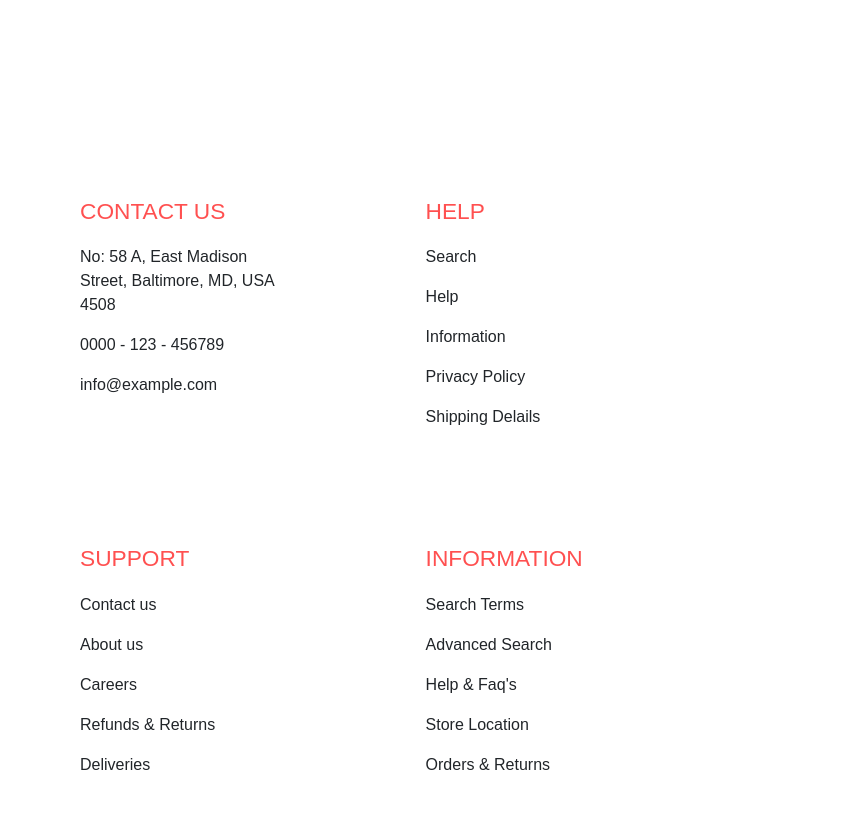
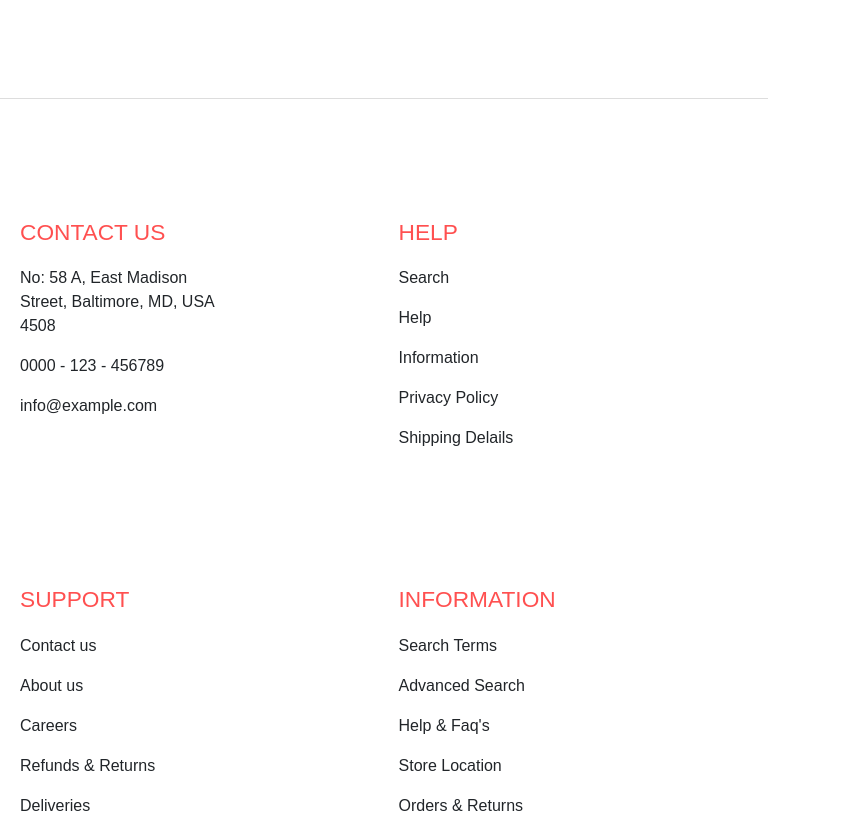
Before and after one commit to hamzabalouty/lights-Ecommerce, a React (Create React App) app: page /shop in a window 768 px wide. Shown: the part 2873-3707 px from the top of the page, 848 px wide, since content can reach past the window. Before the commit the page ends 3666 px from the top, so only its background shows below. Built offline with nearby package versions, Linux system fonts and the light colour scheme.

Commit message:
Update Footer.css

```diff
--- a/src/components/Footer/Footer.css
+++ b/src/components/Footer/Footer.css
@@ -1,16 +1,18 @@
 .footer {
   max-width: 100%;
   margin-top: 100px;
+  border-top: 1px solid #ddd;
 }
 .footer-container {
+  max-width: 100%;
   display: flex;
-  margin-left: 80px;
-  margin-right: 80px;
-  border-top: 1px solid #ddd;
+  margin-left: 20px;
+  margin-right: 20px;
+  gap: 6%;
 }
 .footer-box {
   padding-top: 100px;
-  width: 25%;
+  width: 20%;
 }
 .footer-box h4 {
   color: #ff5050;
@@ -26,25 +28,34 @@
 
 /* START RWD */
 @media screen and (min-width: 576px) and (max-width: 991px) {
+  .footer,
+  .footer-container {
+    max-width: 100%;
+  }
   .footer-container {
     display: flex;
     flex-wrap: wrap;
     border-top: none;
-    width: 100%;
+    gap: 7%;
   }
   .footer-box {
     width: 45%;
+    margin-top: 20px;
   }
 }
 @media screen and (max-width: 575px) {
+  .footer,
   .footer-container {
-    width: 100%;
+    max-width: 100%;
+  }
+  .footer-container {
     display: flex;
     flex-wrap: wrap;
     border-top: none;
   }
   .footer-box {
     width: 100%;
+    margin-top: 20px;
   }
 }
 /* END RWD */
```
